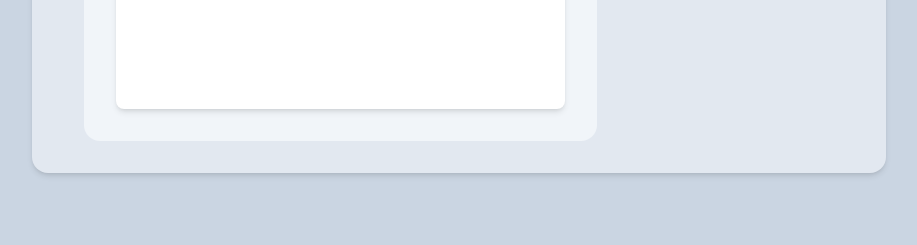
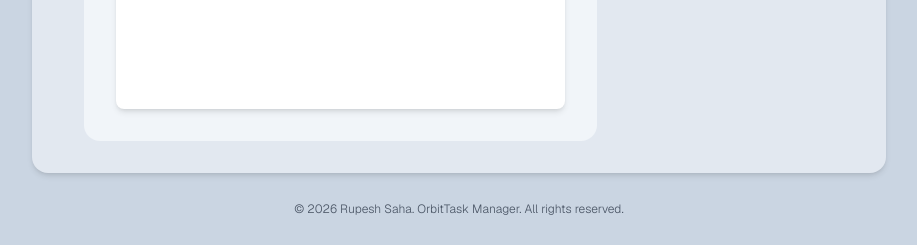
Before and after one commit to rupesh-saha/OrbitTask-Manager, a plain HTML site: page index.html in a window 1280 px wide. Shown: the part 666-911 px from the top of the page, without its empty margins (181-1098 px from the left). Before the commit the page ends 867 px from the top, so only its background shows below. Drawn offline with nearby package versions, Linux system fonts and the light colour scheme.

Commit message:
copyright footer added

```diff
--- a/index.html
+++ b/index.html
@@ -87,8 +87,12 @@
 
     </div>
 
+
   </section>
 
+  <footer class="text-center mb-7">
+      <p class="text-xs font-light text-gray-600">© 2026 Rupesh Saha. OrbitTask Manager. All rights reserved.</p>
+  </footer>
 
 
   <script src="script.js"></script>
```
